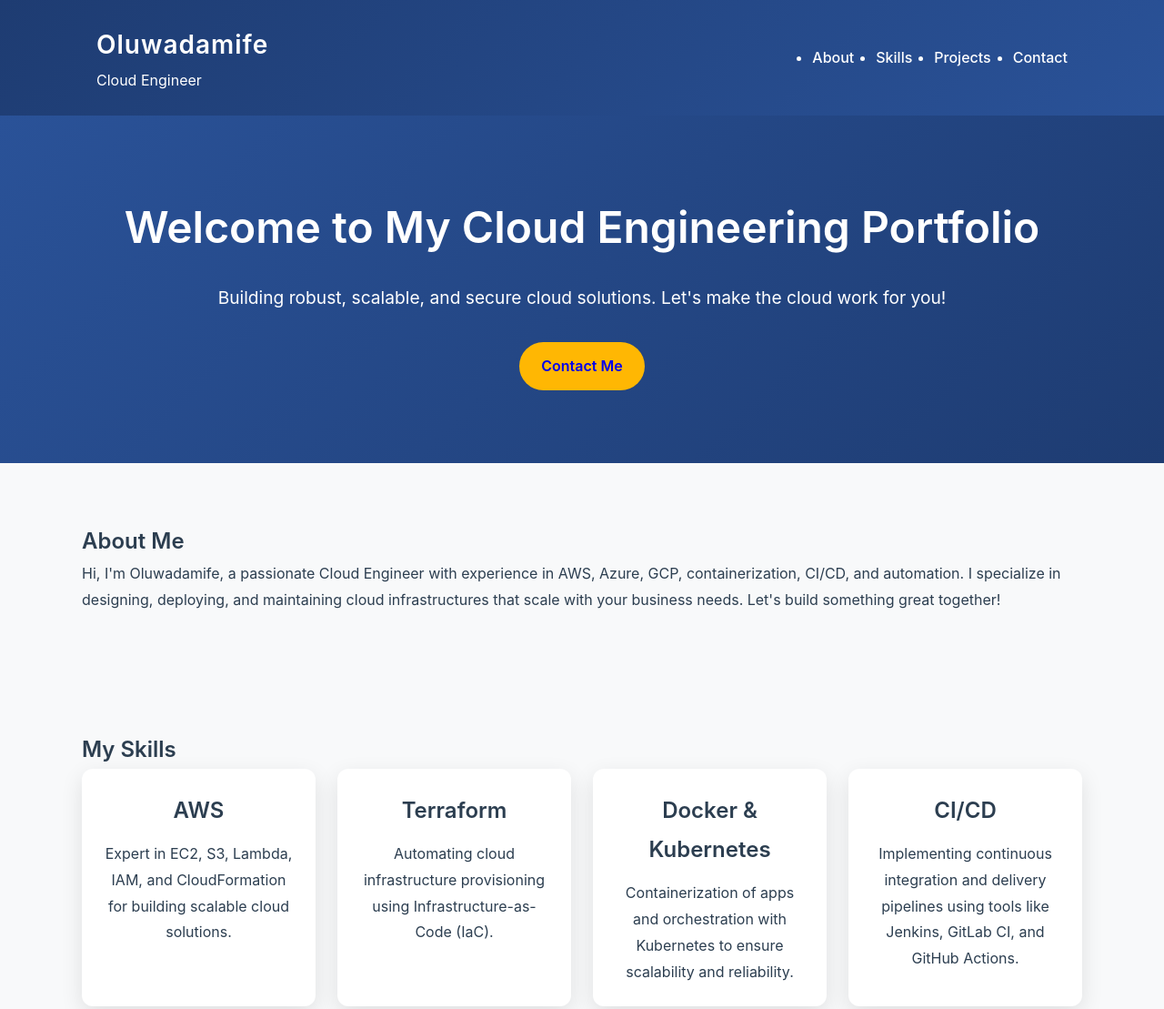
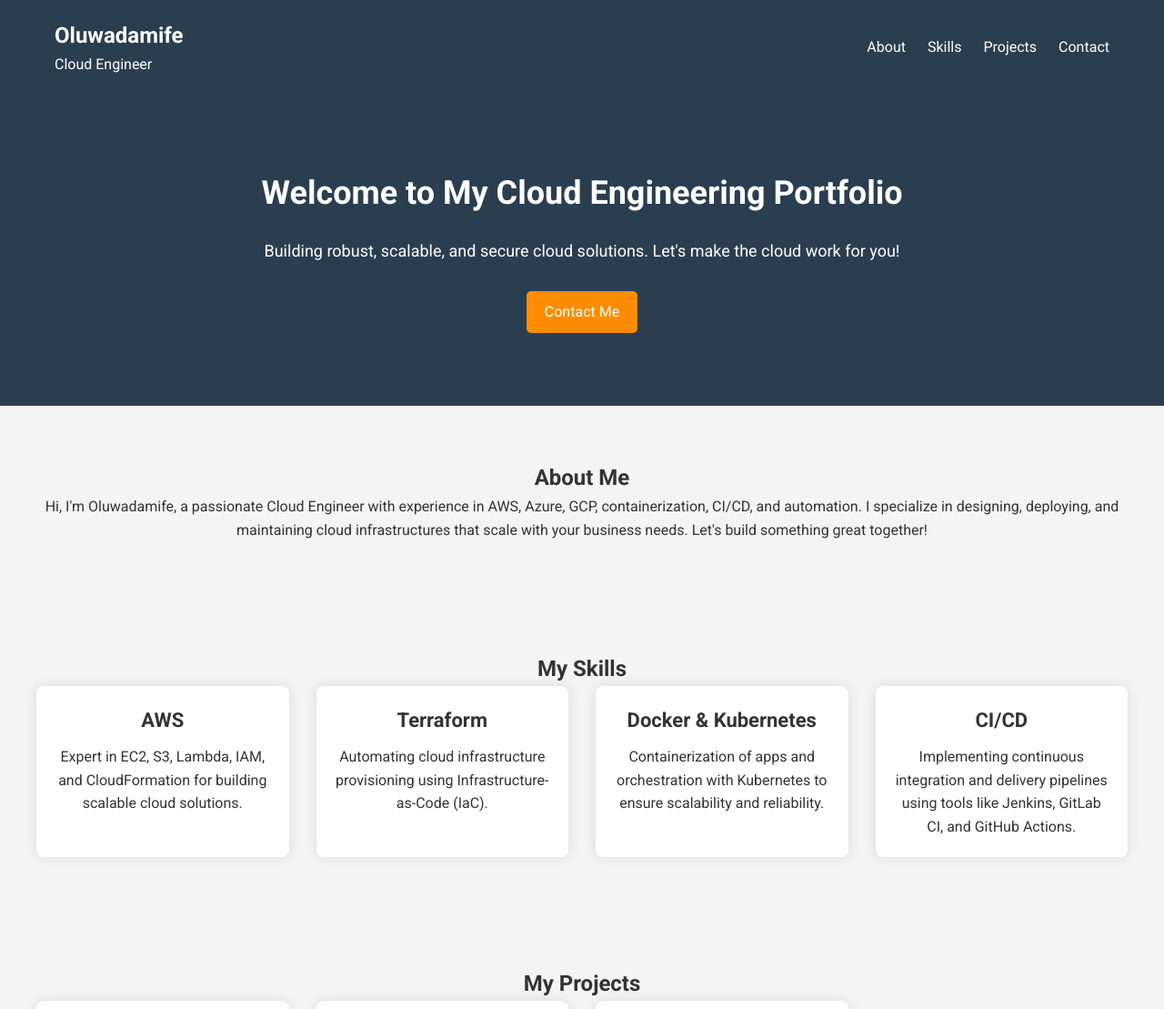
Before and after one commit to Mujiwarasqf/cloud-portfolio-, a plain HTML site: page index.html in a window 1280 px wide. Shown: the top 1109 px of the page at 91% size. Drawn offline with Linux system fonts and the light colour scheme.

Commit message:
Reversed changes

```diff
--- a/styles.css
+++ b/styles.css
@@ -1,175 +1,138 @@
-/* Base Reset */
 * {
     margin: 0;
     padding: 0;
     box-sizing: border-box;
 }
 
-/* Global Styles */
 body {
-    font-family: 'Inter', sans-serif;
-    line-height: 1.8;
-    color: #2c3e50;
-    background-color: #f8f9fa;
-    scroll-behavior: smooth;
+    font-family: 'Roboto', sans-serif;
+    line-height: 1.6;
+    color: #333;
+    background-color: #f4f4f4;
 }
 
-a {
-    text-decoration: none;
-    transition: color 0.3s ease;
-}
-
-h1, h2, h3, h4 {
-    font-weight: 600;
-}
-
-/* Header */
 header {
-    background: linear-gradient(135deg, #1e3c72, #2a5298);
+    background-color: #2b3e50;
     color: white;
-    padding: 1.5rem 0;
+    padding: 20px 0;
 }
 
 .navbar {
     display: flex;
     justify-content: space-between;
     align-items: center;
-    max-width: 1100px;
+    max-width: 1200px;
     margin: 0 auto;
-    padding: 0 1rem;
+    padding: 0 20px;
 }
 
 .navbar .logo h1 {
-    font-size: 28px;
-    letter-spacing: 1px;
+    font-size: 24px;
 }
 
 .navbar nav ul {
-    display: flex;
-    gap: 1.5rem;
+    list-style: none;
+}
+
+.navbar nav ul li {
+    display: inline;
+    margin-left: 20px;
 }
 
 .navbar nav ul li a {
     color: white;
-    font-size: 1rem;
-    font-weight: 500;
+    text-decoration: none;
+    font-size: 16px;
 }
 
-.navbar nav ul li a:hover {
-    color: #ffb703;
-}
-
-/* Hero Section */
 #hero {
-    background: linear-gradient(135deg, #2a5298, #1e3c72);
+    background-color: #2b3e50;
     color: white;
-    padding: 5rem 1rem;
+    padding: 80px 0;
     text-align: center;
 }
 
 #hero h2 {
-    font-size: 3rem;
-    margin-bottom: 1rem;
+    font-size: 36px;
+    margin-bottom: 20px;
 }
 
 #hero p {
-    font-size: 1.2rem;
-    margin-bottom: 2rem;
+    font-size: 18px;
+    margin-bottom: 30px;
 }
 
 #hero .btn {
-    background-color: #ffb703;
-    padding: 0.75rem 1.5rem;
-    font-weight: 600;
-    border-radius: 30px;
-    display: inline-block;
-    transition: background 0.3s ease;
+    background-color: #ff8c00;
+    color: white;
+    padding: 10px 20px;
+    text-decoration: none;
+    border-radius: 5px;
 }
 
-#hero .btn:hover {
-    background-color: #faa307;
-}
-
-/* Sections */
-section {
-    padding: 4rem 1rem;
+#about, #skills, #projects, #contact {
+    padding: 60px 20px;
+    text-align: center;
 }
 
 .container {
-    max-width: 1100px;
+    max-width: 1200px;
     margin: 0 auto;
 }
 
-/* Grids */
 .skills-grid, .projects-grid {
     display: grid;
-    grid-template-columns: repeat(auto-fit, minmax(250px, 1fr));
-    gap: 1.5rem;
+    grid-template-columns: 1fr 1fr 1fr 1fr;
+    gap: 30px;
+    align-self: center;
 }
 
 .skill, .project {
-    background-color: white;
-    padding: 1.5rem;
-    border-radius: 12px;
-    box-shadow: 0 8px 24px rgba(0, 0, 0, 0.1);
-    text-align: center;
+    background-color: #fff;
+    padding: 20px;
+    border-radius: 8px;
+    box-shadow: 0 0 15px rgba(0, 0, 0, 0.1);
 }
 
 .skill h3, .project h3 {
-    font-size: 1.5rem;
-    margin-bottom: 0.75rem;
+    font-size: 22px;
+    margin-bottom: 10px;
 }
 
 .btn {
-    background-color: #ffb703;
-    padding: 0.75rem 1.5rem;
-    font-weight: 600;
-    border-radius: 30px;
-    transition: background 0.3s ease;
+    background-color: #ff8c00;
+    color: white;
+    padding: 10px 20px;
+    text-decoration: none;
+    border-radius: 5px;
+    display: inline-block;
 }
 
-.btn:hover {
-    background-color: #faa307;
-}
-
-/* Forms */
 form input, form textarea {
     width: 100%;
-    padding: 1rem;
-    margin-bottom: 1rem;
-    border: 1px solid #ddd;
-    border-radius: 8px;
-    font-size: 1rem;
+    padding: 10px;
+    margin: 10px 0;
+    border: 1px solid #ccc;
+    border-radius: 5px;
 }
 
 form button {
-    background-color: #ffb703;
+    background-color: #ff8c00;
     color: white;
-    padding: 0.75rem 1.5rem;
+    padding: 12px 20px;
     border: none;
-    border-radius: 30px;
-    font-weight: 600;
-    cursor: pointer;
-    transition: background 0.3s ease;
+    border-radius: 5px;
 }
 
-form button:hover {
-    background-color: #faa307;
+footer {
+    background-color: #2b3e50;
+    color: white;
+    text-align: center;
+    padding: 20px 0;
 }
 
-/* Footer */
-footer {
-    background: #1e3c72;
-    color: white;
-    padding: 1rem 0;
-    text-align: center;
-    font-size: 0.9rem;
-}
-
-/* Responsive Design */
 @media (max-width: 768px) {
-    .navbar nav ul {
-        flex-direction: column;
-        gap: 1rem;
+    .skills-grid, .projects-grid {
+        grid-template-columns: 1fr 1fr;
     }
 }
```
